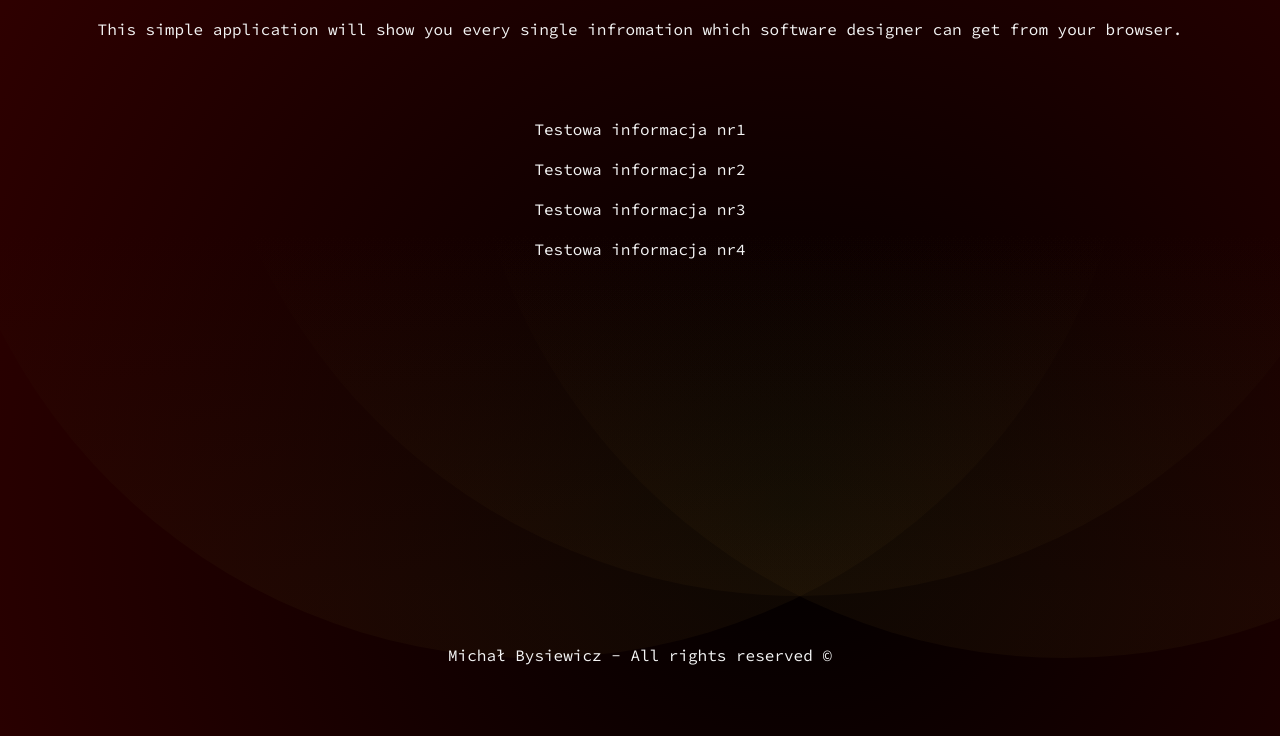
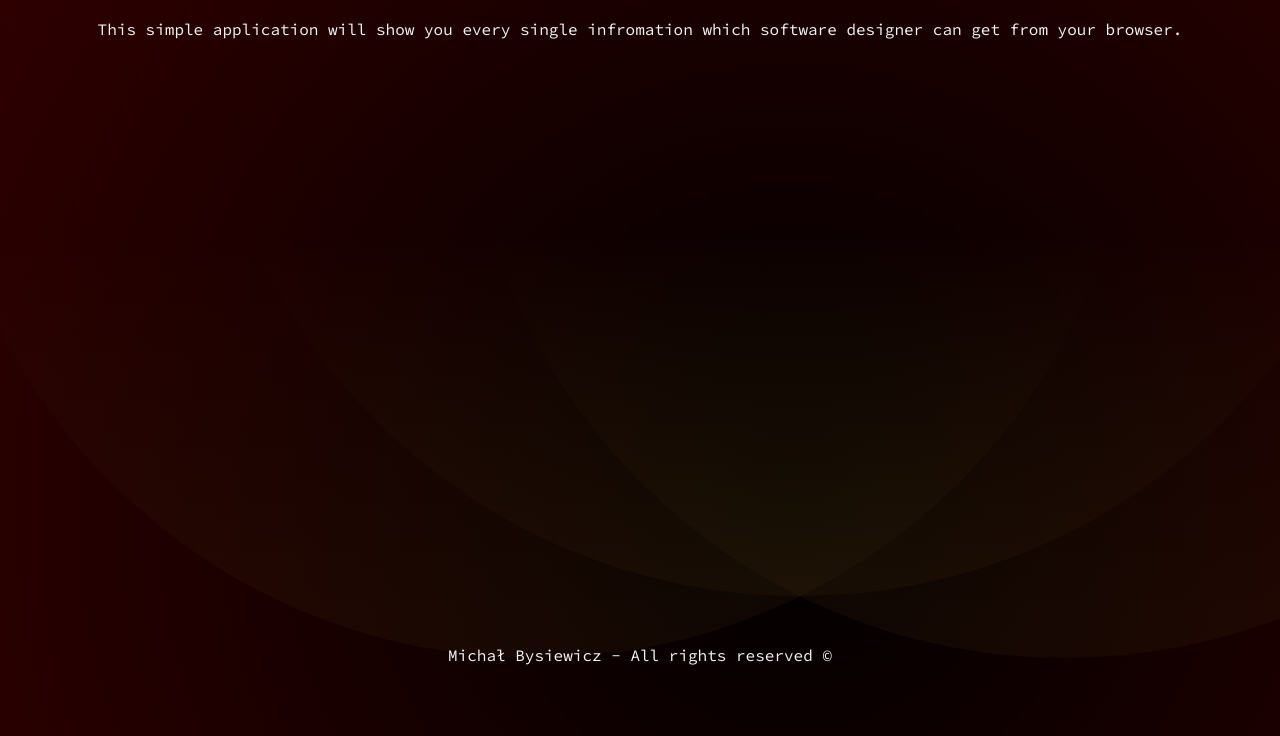
Before and after one commit to mb-dir/Basic_informations_about_user, a website built with webpack: page src/pages/index.html in a window 1280 px wide. Shown: the part 64-800 px from the top of the page. Built offline with nearby package versions, Linux system fonts and the light colour scheme.

Commit message:
Prepare HTML for render informations
Delete unnecessary HTML code in order to have free space for render
these info. Add ID to ul element to have referention to element where
method will append the singe info

```diff
--- a/src/pages/index.html
+++ b/src/pages/index.html
@@ -15,11 +15,7 @@
     </header>
 
     <section class="informations">
-        <ul class="basicList informations__infoList">
-            <li class="basicList__element informations__info">Testowa informacja nr1</li>
-            <li class="basicList__element informations__info">Testowa informacja nr2</li>
-            <li class="basicList__element informations__info">Testowa informacja nr3</li>
-            <li class="basicList__element informations__info">Testowa informacja nr4</li>
+        <ul class="basicList informations__infoList" id="infoContainer">
         </ul>
     </section>
 
```
